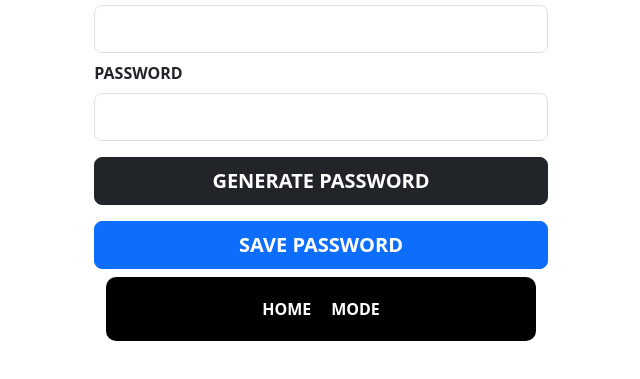
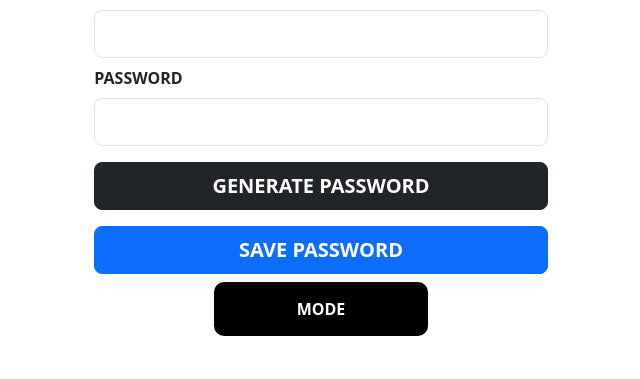
Before and after one commit to ahmadbuana289/PasswordGenerator, a plain HTML site: page index.html in a window 1280 px wide. Shown: the part 275-654 px from the top of the page, without its empty margins (319-959 px from the left). Drawn offline with nearby package versions, Linux system fonts and the light colour scheme.

Commit message:
Add files via upload

```diff
--- a/index.html
+++ b/index.html
@@ -40,9 +40,8 @@
           >
             save password
           </button>
-          <div class="container">
+          <div class="container d-flex justify-content-center align-items-center">
             <nav>
-              <a href="/">HOME</a>
               <a
                 onclick="darkMode()"
                 class="mode"
--- a/style.css
+++ b/style.css
@@ -32,8 +32,8 @@ body {
 nav {
   bottom: 0;
   background-color: black;
-  width: 100%;
-  padding: 10px;
+  width: 50%;
+  padding: 7px;
   display: flex;
   justify-content: center; /* Center the nav items horizontally */
   align-items: center; /* Center the nav items vertically */
@@ -42,13 +42,15 @@ nav {
 
 nav a {
   color: white;
-  padding: 10px;
+  padding: 7px;
   text-decoration: none;
   font-weight: 700;
   display: flex;
   justify-content: center; /* Center the text horizontally */
   align-items: center; /* Center the text vertically */
   border-radius: 10px;
+  width: 100px; /* Set a fixed width */
+  height: 40px; /* Set a fixed height */
 }
 
 nav a .mode {
```
